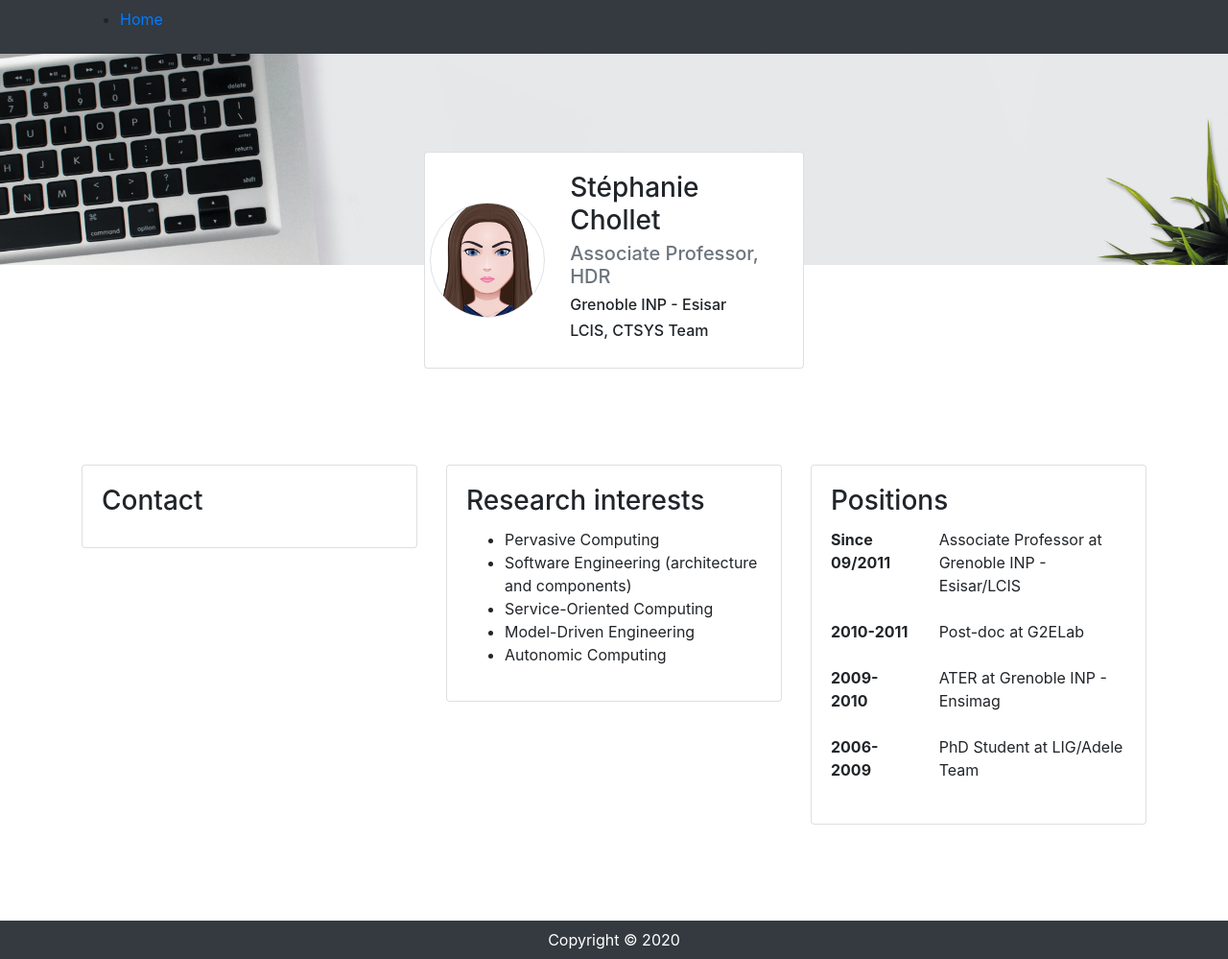
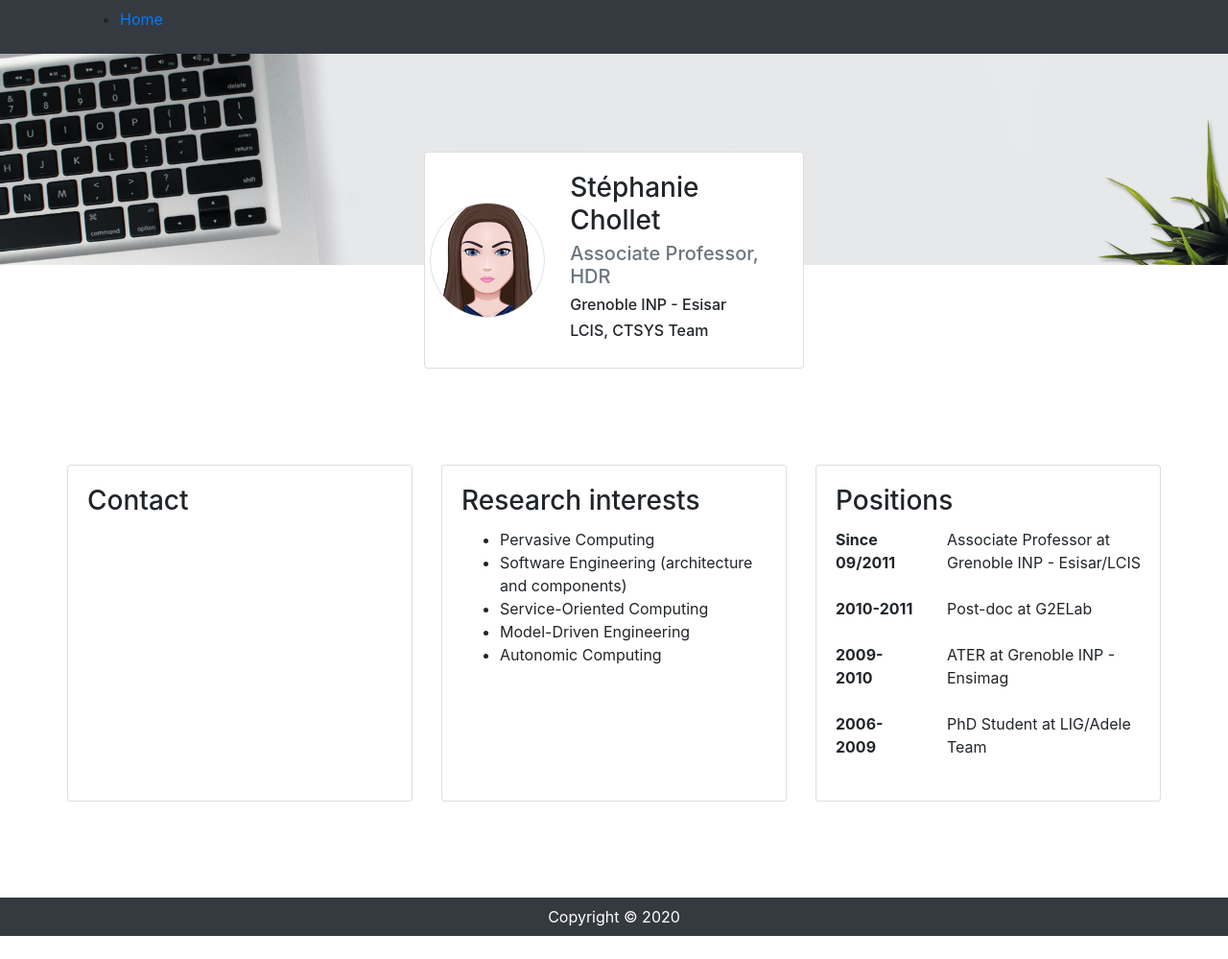
Before and after one commit to schollet/homepage, a Jekyll site: the page built from index.html, in a window 1280 px wide. Shown: the whole page at 96% size. Built offline with Jekyll 4.4.1, drawn with Linux system fonts in a browser that asks for light colours; after the commit the page ends 975 px from its top, so only the background shows below that.

Commit message:
Update index.html

```diff
--- a/index.html
+++ b/index.html
@@ -28,14 +28,14 @@ layout: default
 </div>
 <div class="container">
   <div class="row">
-    <div class="col-md-4">
+    <div class="card-deck">
       <div class="card">
         <div class="card-body">
           <h3 class="card-title">Contact</h3>
         </div>
       </div>
-    </div>
-    <div class="col-md-4">
+
+
       <div class="card">
         <div class="card-body">
           <h3 class="card-title">Research interests</h3>
@@ -48,8 +48,7 @@ layout: default
           </ul>
         </div>
       </div>
-    </div>
-    <div class="col-md-4">
+
       <div class="card">
         <div class="card-body">
           <h3 class="card-title">Positions</h3>
```
